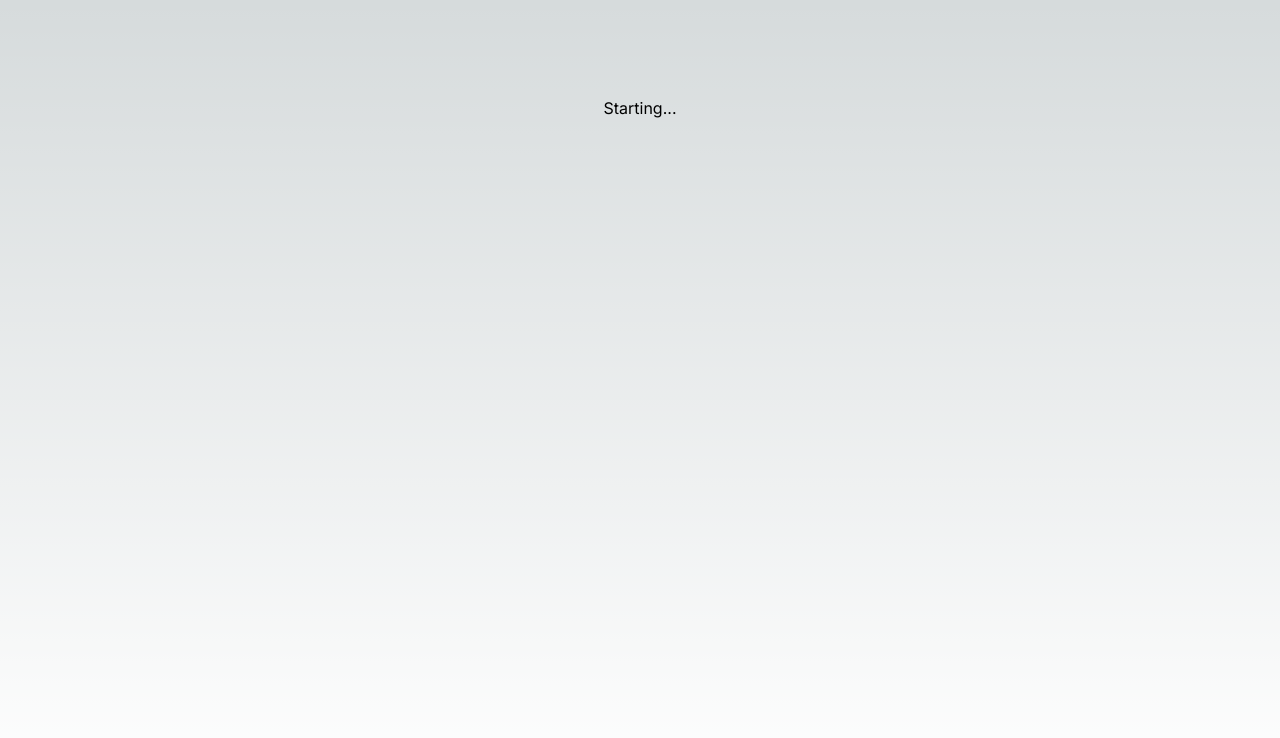
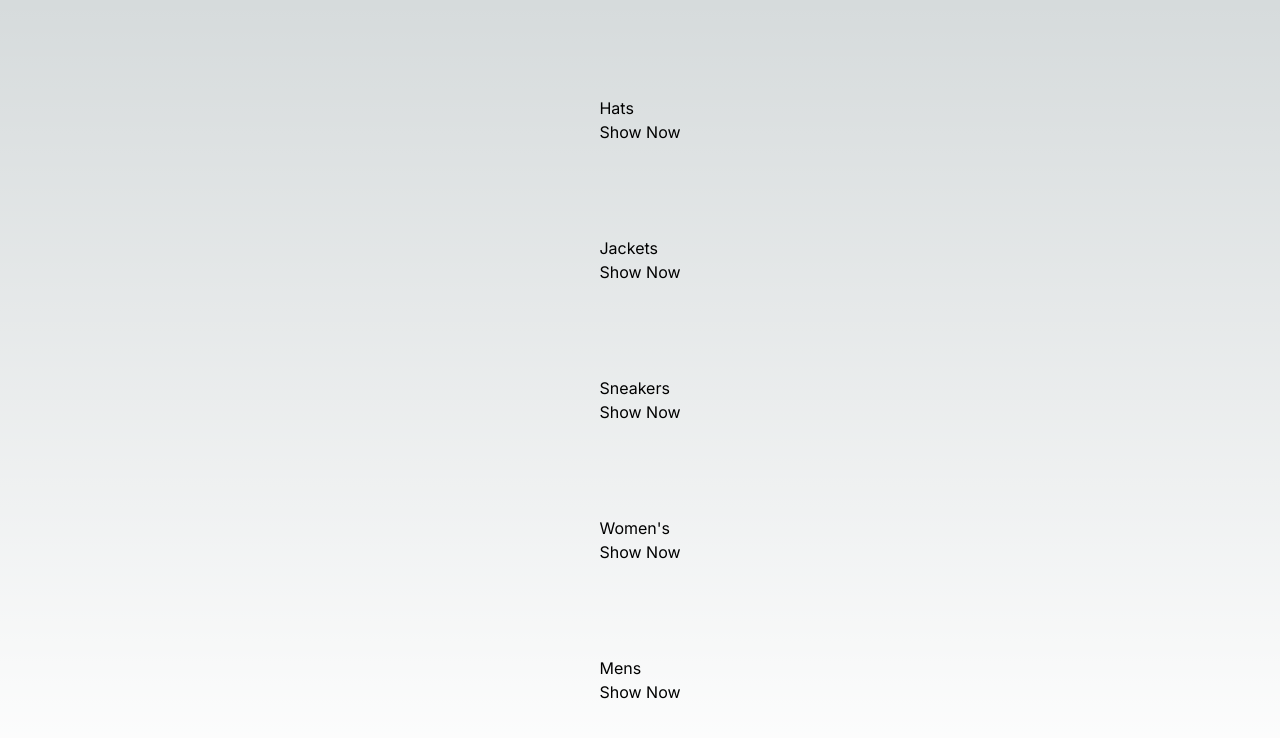
Before and after one commit to abimaelst/king-clothing-shop, a Next.js app: page / in a window 1280 px wide. Shown: the top 738 px of the page. Built offline with nearby package versions, Linux system fonts and the light colour scheme.

Commit message:
adding prettier and some cards

```diff
--- a/src/app/page.tsx
+++ b/src/app/page.tsx
@@ -1,9 +1,43 @@
-import Image from 'next/image'
+import Image from 'next/image';
 
 export default function Home() {
   return (
     <main className="flex min-h-screen flex-col items-center justify-between p-24">
-     <h1>Starting...</h1>
+      <div>
+        {/*<img src="" alt=""/>*/}
+        <div>
+          <h2>Hats</h2>
+          <p>Show Now</p>
+        </div>
+      </div>
+      <div>
+        {/*<img src="" alt=""/>*/}
+        <div>
+          <h2>Jackets</h2>
+          <p>Show Now</p>
+        </div>
+      </div>
+      <div>
+        {/*<img src="" alt=""/>*/}
+        <div>
+          <h2>Sneakers</h2>
+          <p>Show Now</p>
+        </div>
+      </div>
+      <div>
+        {/*<img src="" alt=""/>*/}
+        <div>
+          <h2>Women&apos;s</h2>
+          <p>Show Now</p>
+        </div>
+      </div>
+      <div>
+        {/*<img src="" alt=""/>*/}
+        <div>
+          <h2>Mens</h2>
+          <p>Show Now</p>
+        </div>
+      </div>
     </main>
-  )
+  );
 }
```
Also changed, not shown: package.json (+6 -1 lines), .prettierrc.js (added), 1 other file (tests, documents, lock files or other folders).
